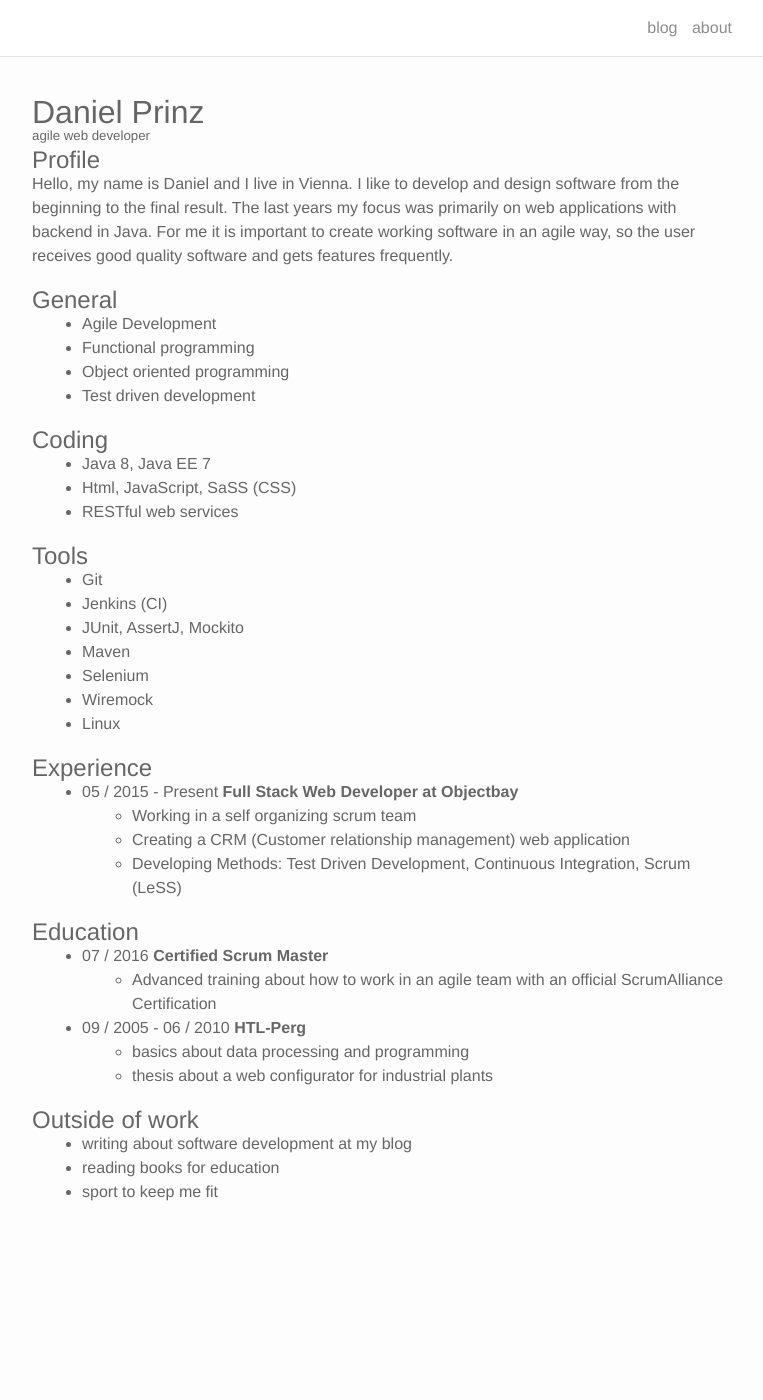
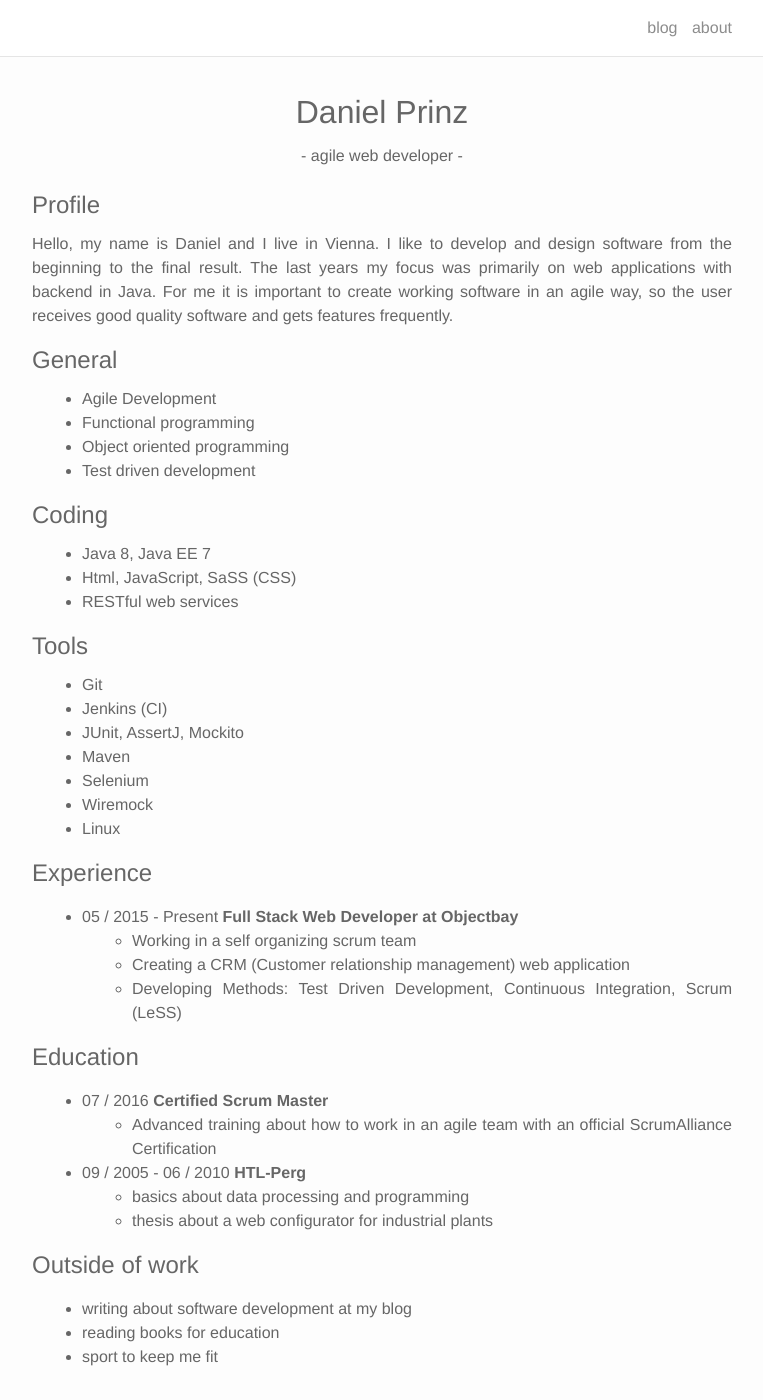
Before and after one commit to danielprinz/danielprinz.github.io, a Jekyll site: the page built from cv/cv.md, in a window 1280 px wide and 1400 px high. Shown: the whole window, without its empty margins (258-1021 px from the left). Built offline with Jekyll 4.4.1, drawn with Linux system fonts in a browser that asks for light colours.

Commit message:
added scss for cv

```diff
--- a/_layouts/cv.html
+++ b/_layouts/cv.html
@@ -5,7 +5,7 @@ layout: default
 
   <header class="cv-header">
     <h1 class="cv-title">{{ page.title }}</h1>
-    <h5 class="cv-description">{{ page.description }}</h5>
+    <h5 class="cv-description"> - {{ page.description }} - </h5>
   </header>
 
   <article class="cv-content">
--- /dev/null
+++ b/_sass/_cv.scss
@@ -0,0 +1,23 @@
+.cv-title{
+    margin-bottom: 20px;
+    text-align: center;
+}
+
+.cv-description{
+    font-size: 16px;
+    margin-bottom: 25px;
+    text-align: center;
+}
+
+.cv-content{
+    text-align: justify;
+}
+
+.cv {
+    h1 {
+        margin-bottom: 20px;
+    }
+    h2 {
+        margin-bottom: 15px;
+    }
+}
--- a/css/main.scss
+++ b/css/main.scss
@@ -36,4 +36,4 @@ $on-laptop: 800px;
 }
 
 // Import partials from `sass_dir` (defaults to `_sass`)
-@import "base", "layout", "syntax-highlighting";
+@import "base", "cv", "layout", "syntax-highlighting";
```
